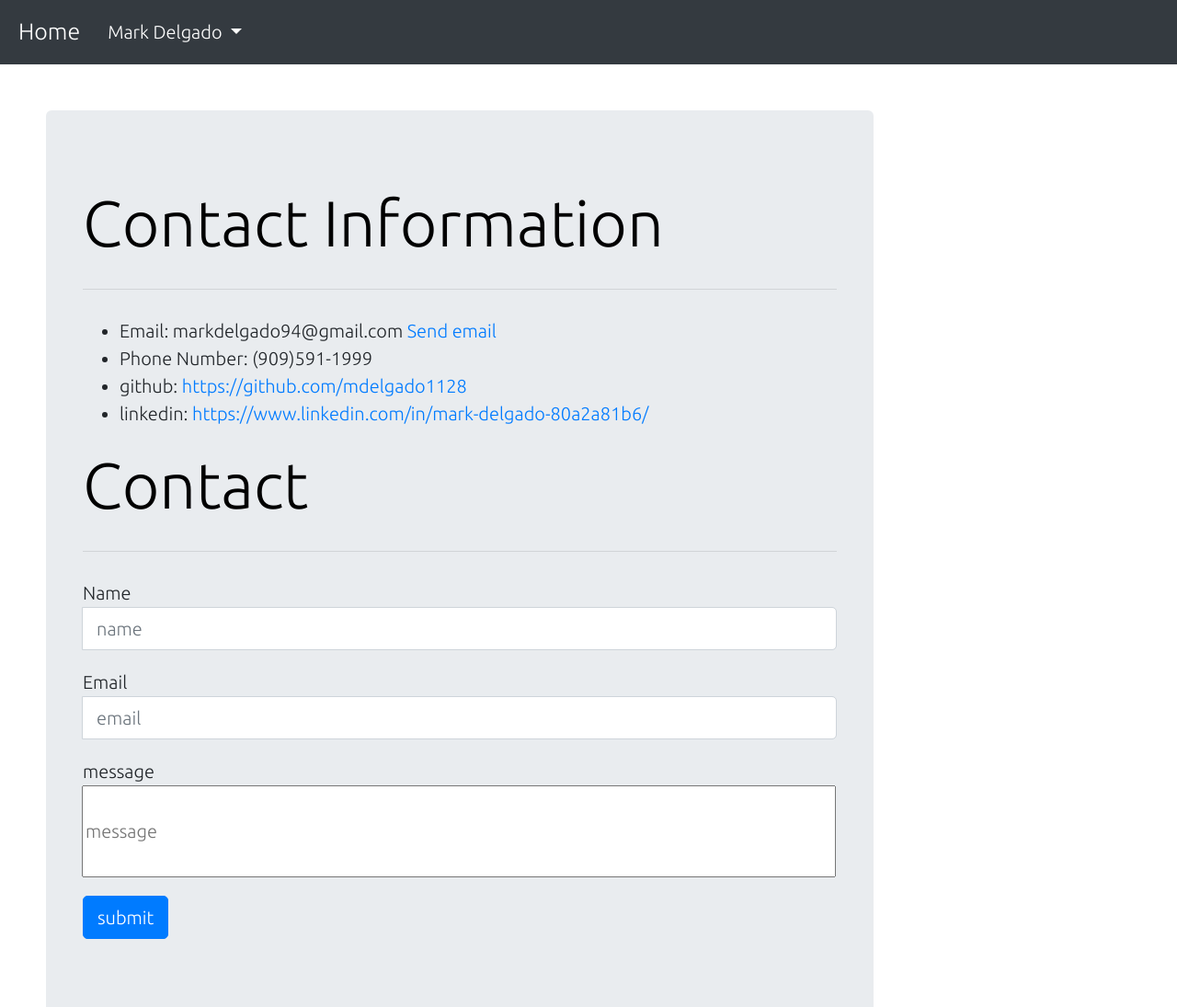
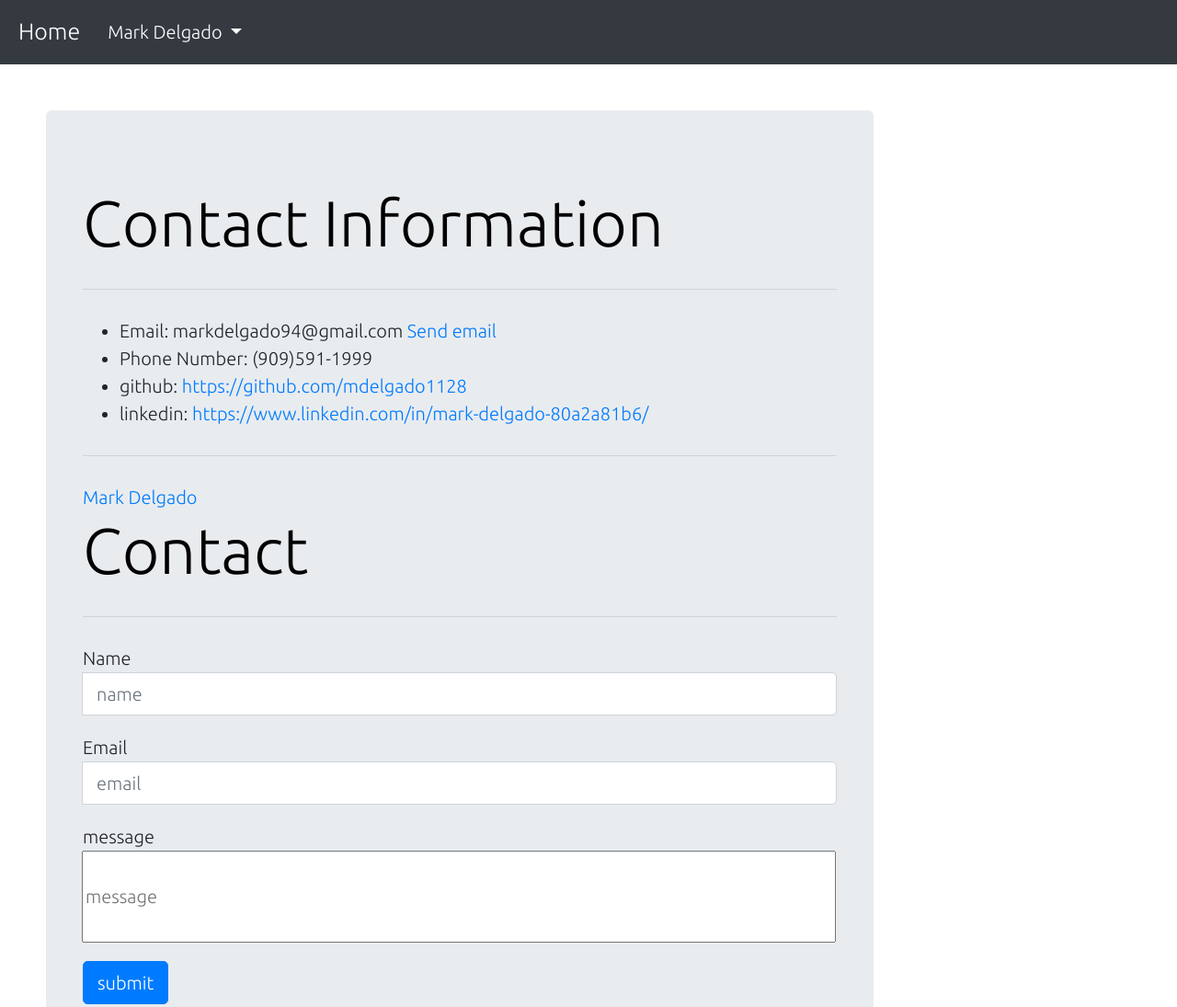
Before and after one commit to mdelgado1128/My_Portfolio, a plain HTML site: page contact.html in a window 1280 px wide. Shown: the top 1095 px of the page at 92% size. Drawn offline with nearby package versions, Linux system fonts and the light colour scheme.

Commit message:
added linkedin profile

```diff
--- a/contact.html
+++ b/contact.html
@@ -24,6 +24,7 @@
     <script src="https://cdn.jsdelivr.net/npm/bootstrap@4.5.3/dist/js/bootstrap.bundle.min.js"
         integrity="sha384-ho+j7jyWK8fNQe+A12Hb8AhRq26LrZ/JpcUGGOn+Y7RsweNrtN/tE3MoK7ZeZDyx"
         crossorigin="anonymous"></script>
+        <script type="text/javascript" src="https://platform.linkedin.com/badges/js/profile.js" async defer></script>
 
 
 
@@ -61,12 +62,16 @@
 
         </ul>
 
-
-
+  <hr class="my-4">
+<div class="LI-profile-badge"  data-version="v1" data-size="medium" data-locale="en_US" data-type="vertical" data-theme="dark" data-vanity="markdelgado94"><a class="LI-simple-link" href='https://www.linkedin.com/in/markdelgado94?trk=profile-badge'>Mark Delgado</a></div>
 
         <h1 class="display-4">Contact</h1>
 
         <hr class="my-4">
+
+
+
+
 
 
 
```
